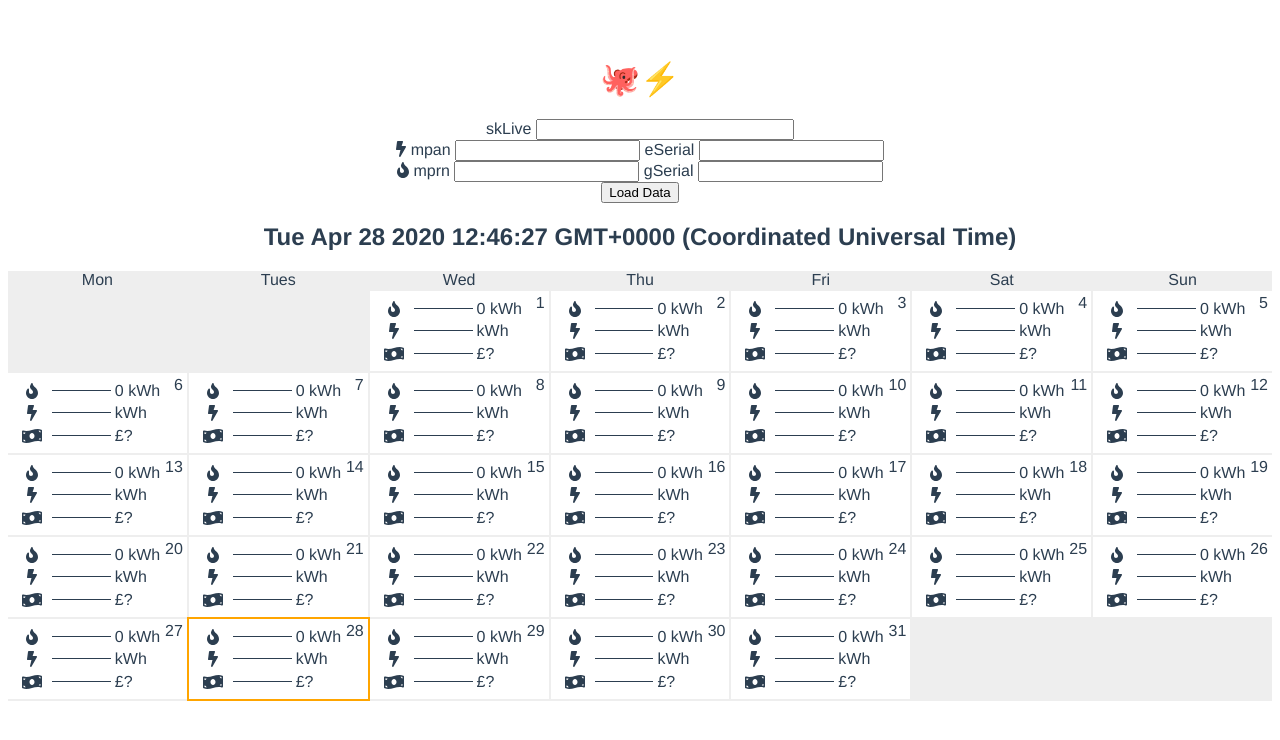
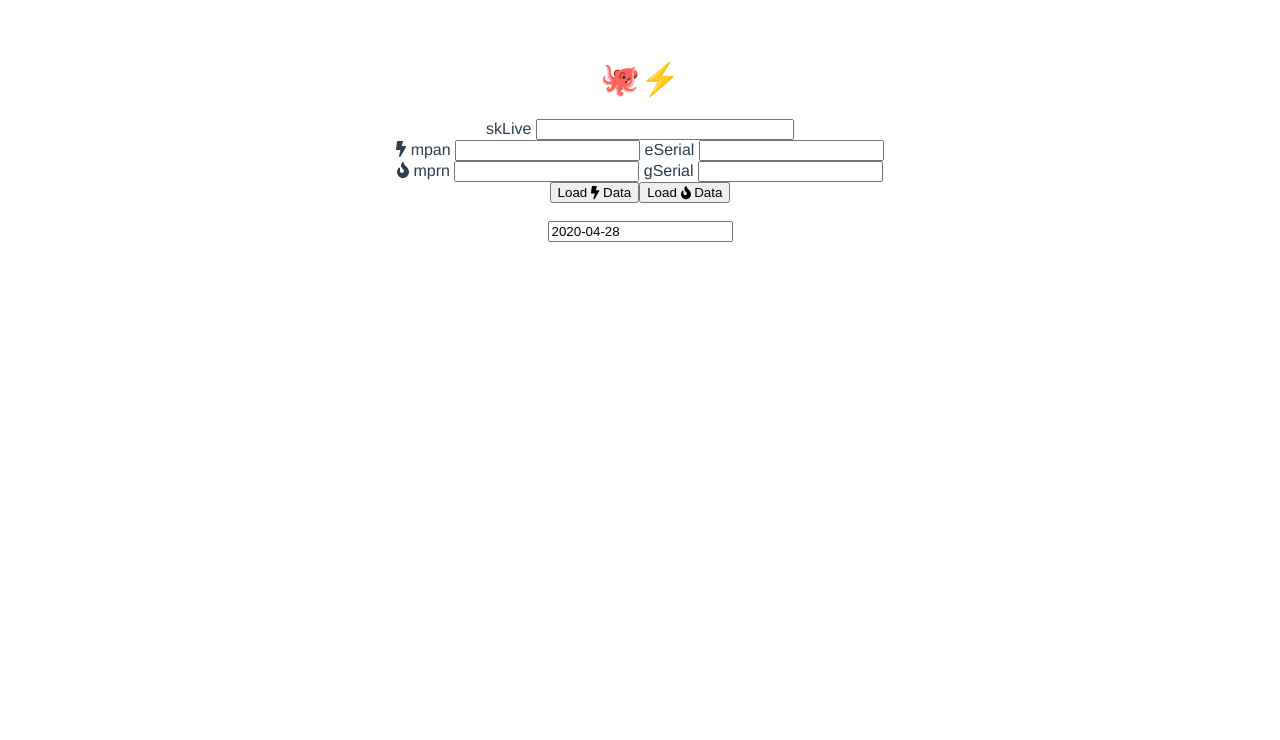
Before and after one commit to mxdvl/octopus, a Vue app: page / in a window 1280 px wide. Shown: the top 740 px of the page. Built offline with nearby package versions, Linux system fonts and the light colour scheme; no server answers.

Commit message:
data showing in the right places

```diff
--- a/src/App.vue
+++ b/src/App.vue
@@ -13,10 +13,15 @@
       mprn <input v-model="mprn" type="text">
       gSerial <input v-model="gSerial" type="text"><br>
 
-      <button @click="tickleTheOctopus('electricity')">Load Data</button>
+      <button @click="tickleTheOctopus('electricity')">Load <font-awesome-icon icon="bolt" /> Data</button>
+      <button @click="tickleTheOctopus('gas')">Load <font-awesome-icon icon="fire" /> Data</button>
+
+      <br><br>
+
+      <input v-model="date" type="text">
     </div>
 
-    <Calendar :today="today" :consumption="consumption"/>
+    <Calendar v-if="consumption.length" :today="today" :consumption="consumption"/>
   </div>
 </template>
 
@@ -41,18 +46,18 @@ export default {
     'font-awesome-icon': FontAwesomeIcon,
   },
   data() {
+    const today = new Date()
     return {
-      today: new Date(),
+      today,
+      date: today.toISOString().substring(0,10),
+
       // meters: null,
       skLive: null,
       mpan: null,
       eSerial: null,
       mprn: null,
       gSerial: null,
-      consumption: {
-        gas: [],
-        electricity: [],
-      }
+      consumption: [],
     }
   },
   mounted() {
@@ -65,8 +70,6 @@ export default {
 
     if(localStorage.getItem('meters'))
       this.meters = JSON.parse(localStorage.getItem('meters'))
-
-    this.tickleTheOctopus('electricity')
   },
   methods: {
     tickleTheOctopus(type = null) {
@@ -90,12 +93,40 @@ export default {
           .then( response => response.json())
           .then( data => {
             // console.log(data)
-            this.consumption[type] = this.consumption[type].concat(data.results)
+
+            data.results.map( element => {
+              const date = element.interval_start;//.substring(0,10)
+              const consumed = element.consumption
+
+              const index = this.consumption.findIndex( e => {
+                // console.log("dates", date, e.date)
+                return e.date.substring(0,10) === date.substring(0,10)
+              })
+
+              // console.log("index", index)
+
+              if(index >= 0) {
+                const value = Object.assign({},
+                  this.consumption[index],
+                  {[type]: consumed}
+                )
+                this.consumption.splice(index, 1, value)
+              } else {
+                // const realDate = new Date(date)
+                this.consumption.push({
+                  date,
+                  // week: realDate.getUTCDay(),
+                  [type]: consumed,
+                })
+              }
+            })
+
+            // console.log("New Days:", this.consumption)
 
             if(data.next !== null)
               this.tickleTheOctopus(data.next, type)
             else {
-              console.log("All consumed!")
+              console.log("All "+type+" consumed!")
               // this.consumption[type].map( e => {} )
             }
           }).catch( (error) => {
@@ -126,6 +157,10 @@ export default {
       localStorage.setItem('gSerial', newValue)
     },
 
+    date(newValue) {
+      this.today = new Date(newValue)
+    }
+
     // meters() {
     //   console.log('meters changed', this.meters)
     //   localStorage.setItem('meters', JSON.stringify(this.meters))
--- a/src/components/Calendar.vue
+++ b/src/components/Calendar.vue
@@ -1,7 +1,7 @@
 <template>
   <div class="calendar">
     <h2>{{ today }}</h2>
-    <div class="boxes">
+    <div class="boxes" v-if="days.length">
       <div
         class="box top"
         v-for="weekDay in weekDays"
@@ -11,20 +11,22 @@
       <div
         class="box day"
         :class="{ today: day.today }"
-        :style="{ gridColumnStart: day.offset }"
+        :style="{ gridColumnStart: new Date(day.date).getDay()+1 }"
         v-for="day in days"
-        :key="day.index"><div class="number">{{day.date}}</div>
-        <FontAwesomeIcon icon="fire" />
-        <div class="spacer"></div>
-        <div class="gas"><span>{{day.gas.consumption}}</span> kWh</div>
+        :key="day.index"><div class="number">{{ day.date.substring(8,10) }}</div>
+        <FontAwesomeIcon v-if="day.gas" icon="fire" />
+        <div v-if="day.gas" class="spacer"></div>
+        <div v-if="day.gas" class="gas"><span>{{ parseFloat(day.gas).toFixed(2) }}</span> kWh</div>
 
-        <FontAwesomeIcon icon="bolt" />
-        <div class="spacer"></div>
-        <div class="electricity"><span>{{day.electricity.consumption}}</span> kWh</div>
+        <FontAwesomeIcon v-if="day.electricity" icon="bolt" />
+        <div v-if="day.electricity" class="spacer"></div>
+        <div v-if="day.electricity" class="electricity"><span>{{ parseFloat(day.electricity).toFixed(2) }}</span> kWh</div>
 
         <FontAwesomeIcon icon="money-bill-wave" />
         <div class="spacer"></div>
         <div class="price">£<span>?</span></div>
+
+        <!-- <div class="debug">{{day}}</div> -->
       </div>
     </div>
   </div>
@@ -37,56 +39,36 @@
 
   library.add(faBolt, faFire, faMoneyBillWave)
 
+  const dateSort = (date1, date2) => {
+    // console.log(date1 < date2, date1 > date2, date1, date2)
+    if(date1 < date2) return -1
+    if(date1 > date2) return 1
+    return 0
+  }
+
   export default {
     name: 'Calendar',
     props: {
       today: Date,
-      consumption: {
-        gas: null,
-        electricity: null,
-      },
+      consumption: Array,
     },
     components: {
       FontAwesomeIcon,
     },
     data() {
-      const weekDays = ["Mon","Tues","Wed","Thu","Fri","Sat","Sun",]
-      const date = this.today.getDate();
-      const month = this.today.getMonth();
-      const days = [...new Array(31)].map( (e, i) => {
-        return {
-          date: (i+1),
-          today: i+1 === date,
-          month,
-
-          gas: { consumption: 0 },
-
-          electricity: this.consumption.electricity.filter( e => {
-            // console.log(e.interval_start.substring(8,10))
-            return e.interval_start.substring(8,10) === i.toString().padStart(2, "0")
-                && e.interval_start.substring(5,7) === month.toString().padStart(2, "0")
-          }),
-        }
-      })
-
-      const firstDay =
-        (new Date(
-          this.today.getFullYear(),
-          this.today.getMonth()-1,
-          1)
-        .getDay()+1)%7+2
-
-      days[0].offset = firstDay
-
-      // console.log("Consumption:", this.consumption)
-
-      console.log("Days updated: ", firstDay, days)
+      const weekDays = ["Sun", "Mon","Tues","Wed","Thu","Fri","Sat",]
 
       return {
         weekDays,
-        days,
       }
-    }
+    },
+    computed: {
+      days: function () {
+        return this.consumption.filter( e =>
+          e.date.substring(5,7) === this.today.toISOString().substring(5,7)
+        ).sort((a,b) => dateSort(a.date, b.date))
+      },
+    },
   }
 </script>
 
@@ -109,7 +91,7 @@
     padding: 0.5em;
 
     display: grid;
-    grid-template-columns: 2em 1fr 4em;
+    grid-template-columns: 1.5em 1fr 6em;
     justify-items: center;
     align-items: center;
     grid-gap: 0.25em;
@@ -133,6 +115,10 @@
       justify-self: start;
     }
 
+    .debug {
+      grid-column-end: span 3;
+    }
+
     &:hover {
       color: orange;
       cursor: pointer;
```
